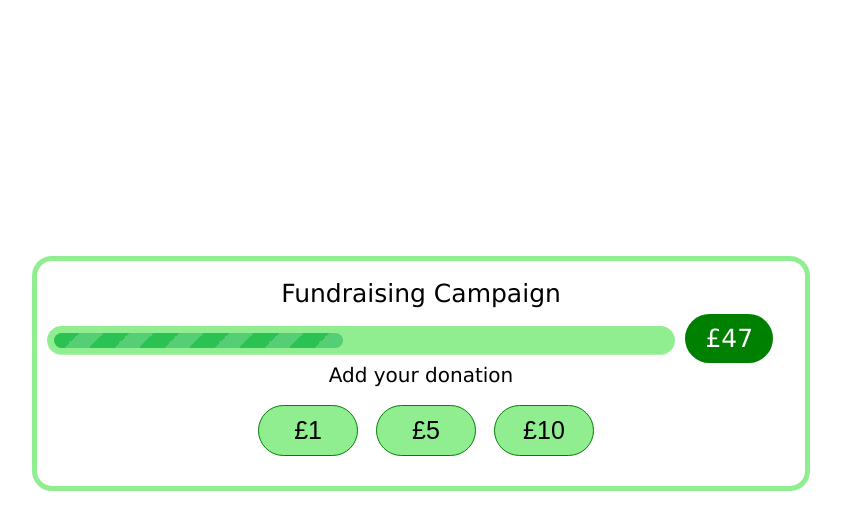
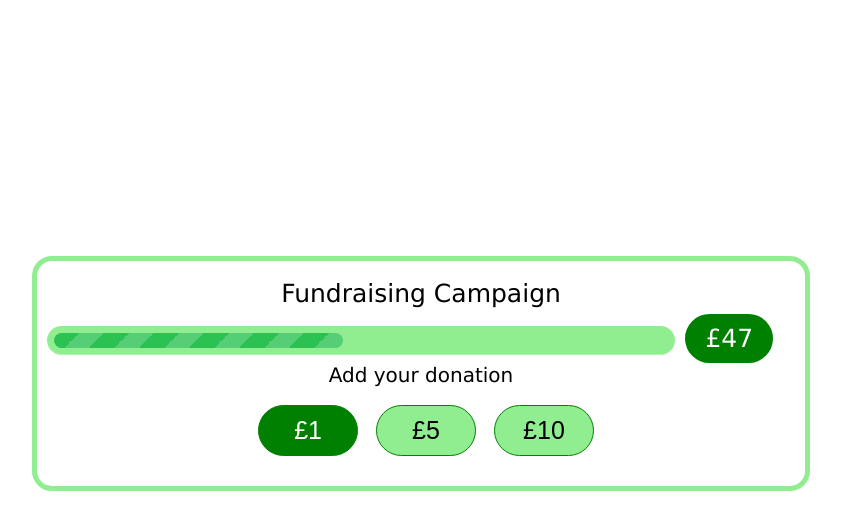
Before and after one commit to maciejk77/ui-animation-test, a plain HTML site: page index.html in a window 1280 px wide. In both pictures the pointer is over the button "£1". Shown: the whole page, without its empty margins (219-1060 px from the left). Drawn offline with Linux system fonts and the light colour scheme.

Commit message:
hover state added

```diff
--- a/css/styles.css
+++ b/css/styles.css
@@ -45,6 +45,11 @@
   margin: 0 0 5px 10px;
   text-transform: capitalize;
   width: 100px;
+}
+
+.button:hover {
+  background-color: green;
+  color: white;
 }
 
 /* display/counter */
```
